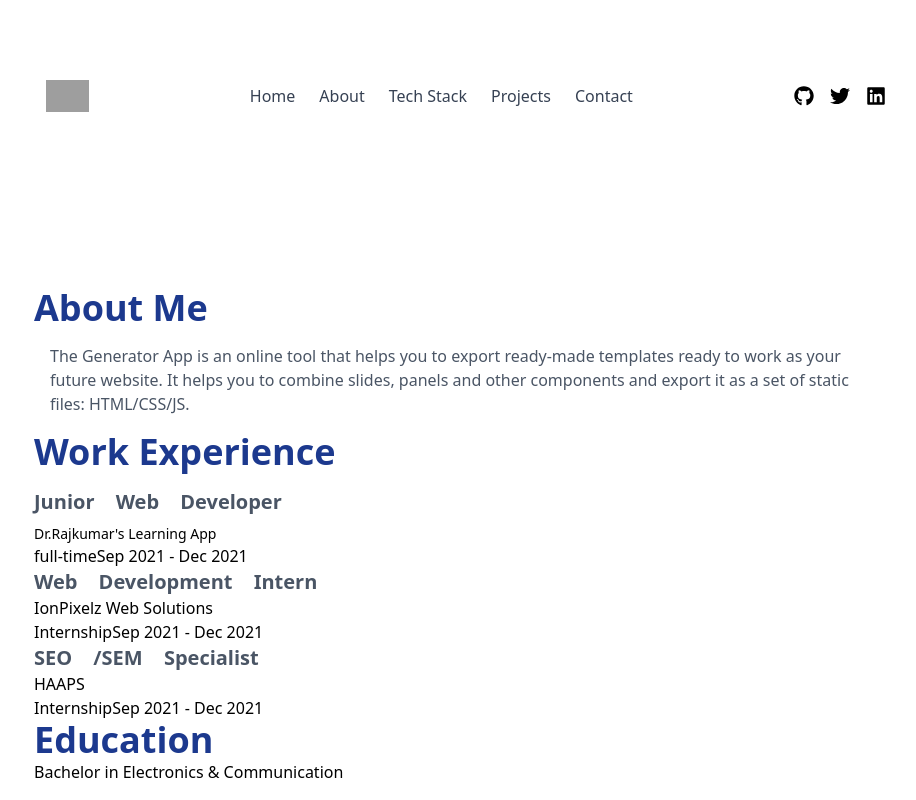
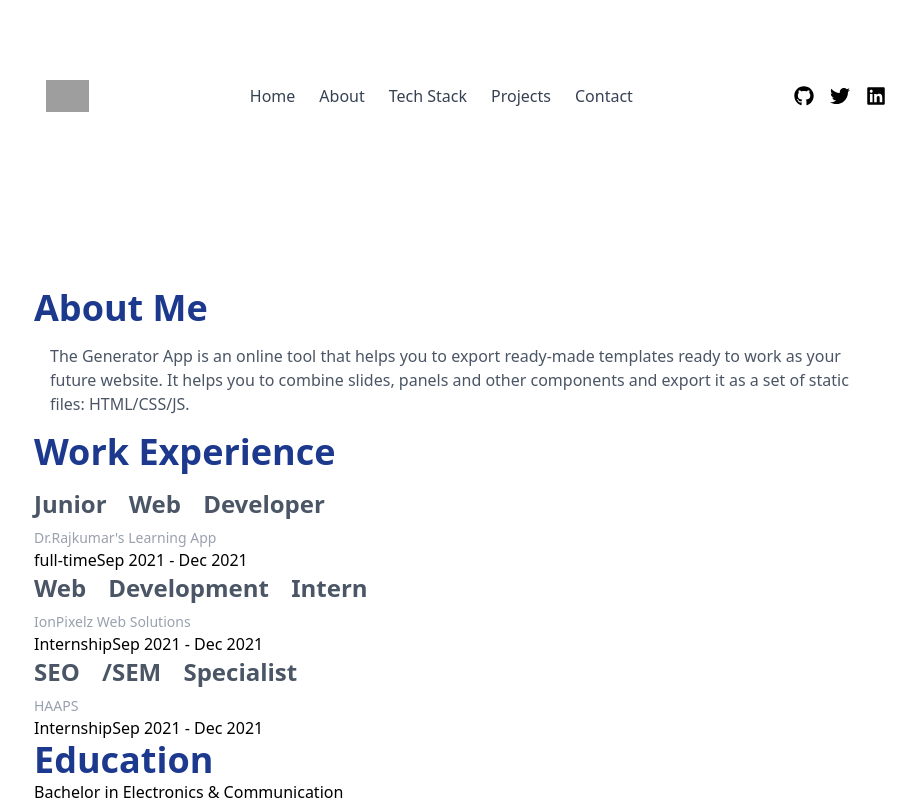
Before and after one commit to mwenaro/gomycode-react-ts-dev-portfolio, a React (Vite) app: page / in a window 1280 px wide. Shown: the top 800 px of the page, without its empty margins (174-1090 px from the left). Built offline with nearby package versions, Linux system fonts and the light colour scheme; grey boxes are pictures that could not be loaded.

Commit message:
update the about section

```diff
--- a/src/components/AboutSection.tsx
+++ b/src/components/AboutSection.tsx
@@ -18,8 +18,8 @@ export function About() {
 
         {/* job 1 */}
         <div className="">
-          <h3 className=" mb-2 text-xl font-semibold text-gray-600 [word-spacing:1rem] ">Junior Web Developer</h3>
-          <p className="text-sm ">Dr.Rajkumar's Learning App </p>
+          <h3 className=" mb-2 text-2xl font-semibold text-gray-600 [word-spacing:1rem] ">Junior Web Developer</h3>
+          <p className="text-sm text-gray-400 ">Dr.Rajkumar's Learning App </p>
           <div>
             <span>full-time</span>
             <span>Sep 2021 - Dec 2021</span>
@@ -29,8 +29,8 @@ export function About() {
 
       {/* job 2 */}
       <div>
-        <h3 className="text-xl font-semibold text-gray-600 [word-spacing:1rem] ">Web Development Intern</h3>
-        <p>IonPixelz Web Solutions </p>
+        <h3 className=" mb-2 text-2xl font-semibold text-gray-600 [word-spacing:1rem] ">Web Development Intern</h3>
+        <p className="text-sm text-gray-400" >IonPixelz Web Solutions </p>
         <div>
           <span>Internship</span>
           <span>Sep 2021 - Dec 2021</span>
@@ -39,8 +39,8 @@ export function About() {
 
            {/* job 3 */}
       <div>
-        <h3 className="text-xl font-semibold text-gray-600 [word-spacing:1rem] ">SEO /SEM Specialist</h3>
-        <p>HAAPS</p>
+        <h3 className=" mb-2 text-2xl font-semibold text-gray-600 [word-spacing:1rem] ">SEO /SEM Specialist</h3>
+        <p className="text-sm text-gray-400">HAAPS</p>
         <div>
           <span>Internship</span>
           <span>Sep 2021 - Dec 2021</span>
```
